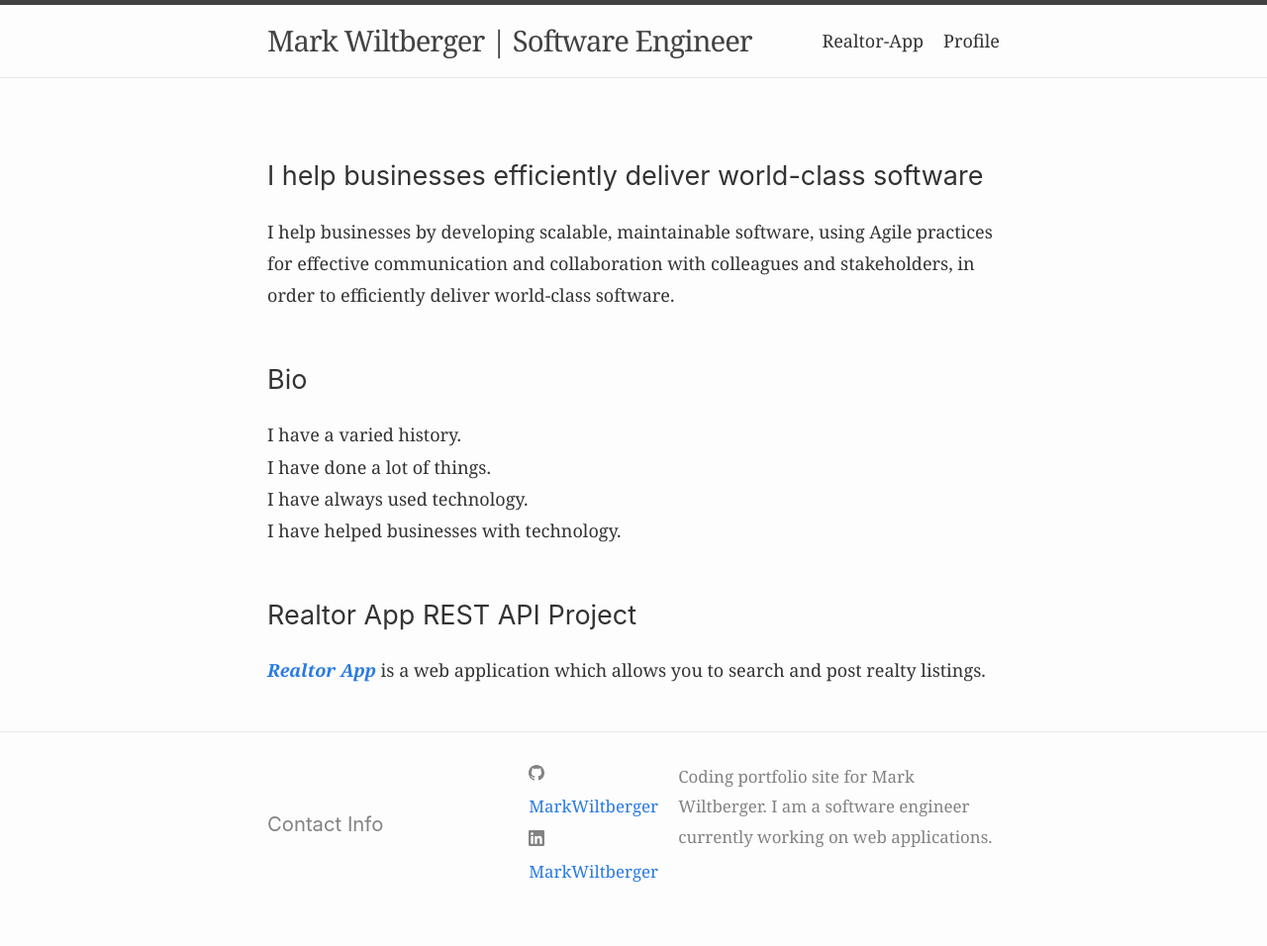
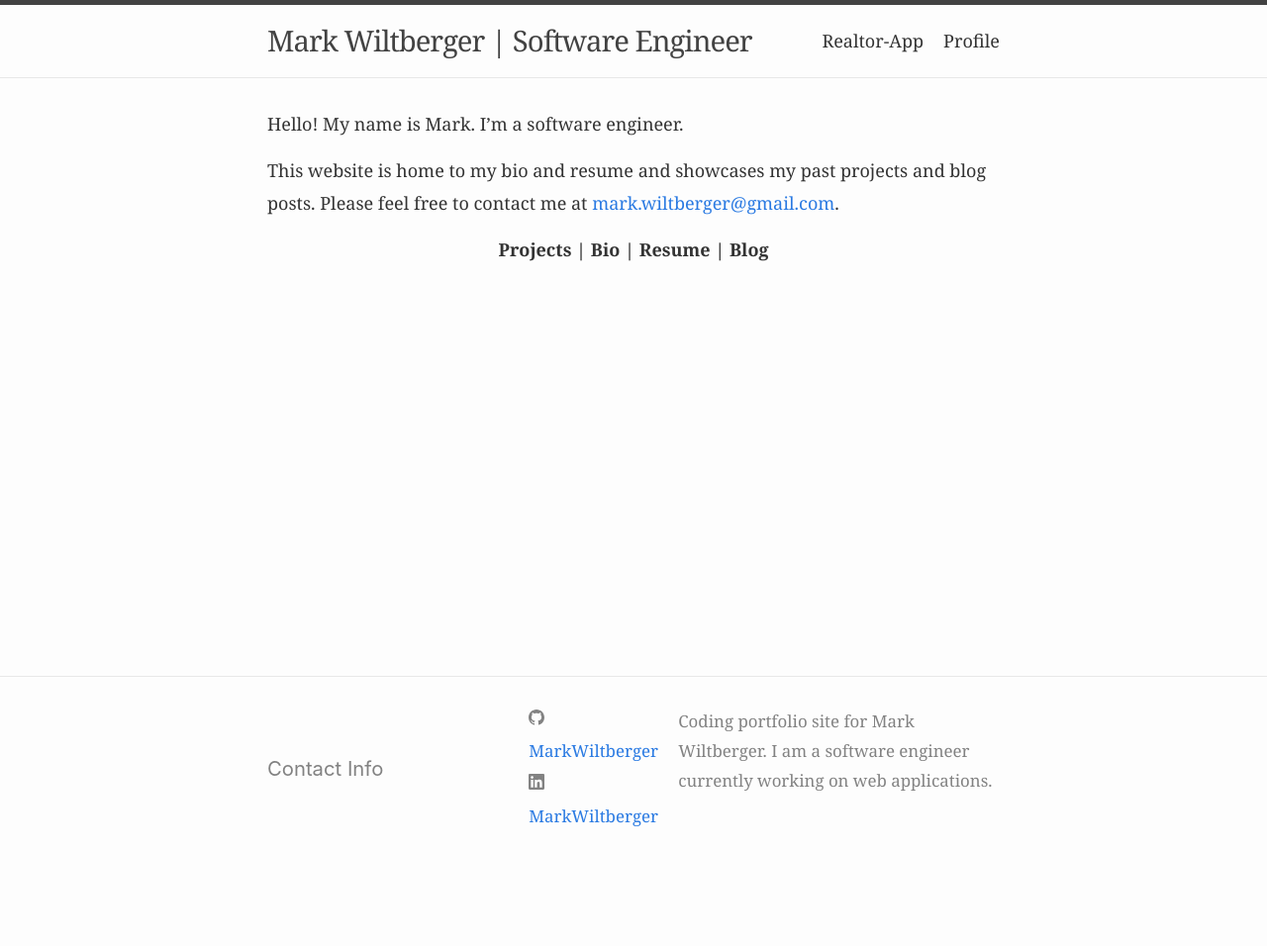
Before and after one commit to MarkWiltberger/markwiltberger.github.io, a Jekyll site: the page built from docs/index.md, in a window 1280 px wide. Shown: the whole page at 99% size. Built offline with Jekyll 4.4.1, drawn with Linux system fonts in a browser that asks for light colours; after the commit the page ends 900 px from its top, so only the background shows below that.

Commit message:
change home page to new content

```diff
--- a/docs/index.md
+++ b/docs/index.md
@@ -6,19 +6,9 @@ title: Mark Wiltberger | Software Engineer
 layout: home
 ---
 
-## I help businesses efficiently deliver world-class software
 
-I help businesses by developing scalable, maintainable software, using Agile practices for effective communication and collaboration with colleagues and stakeholders, in order to efficiently deliver world-class software.
+Hello! My name is Mark. I'm a software engineer.
 
+This website is home to my bio and resume and showcases my past projects and blog posts. Please feel free to contact me at <a href="mailto:mark.wiltberger@gmail.com">mark.wiltberger@gmail.com</a>.
 
-## Bio
-I have a varied history.
-I have done a lot of things.
-I have always used technology.
-I have helped businesses with technology.
-
-
-
-## Realtor App REST API Project
-
-[**_Realtor App_**](/pages/realtor-app) is a web application which allows you to search and post realty listings.
+<div style="display: flex; justify-content: center; align-items: center;"> <span style="font-weight: bold;">Projects | Bio | Resume | Blog</span> </div>
```
